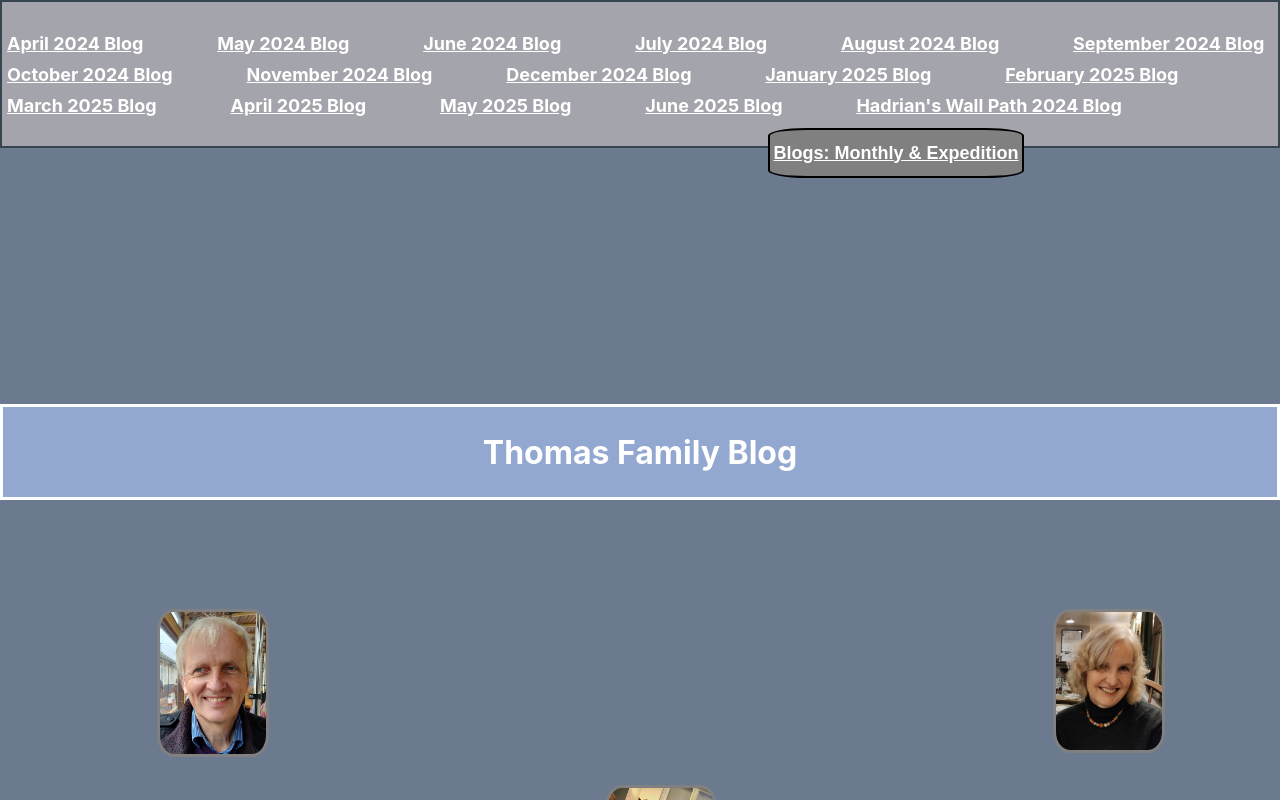
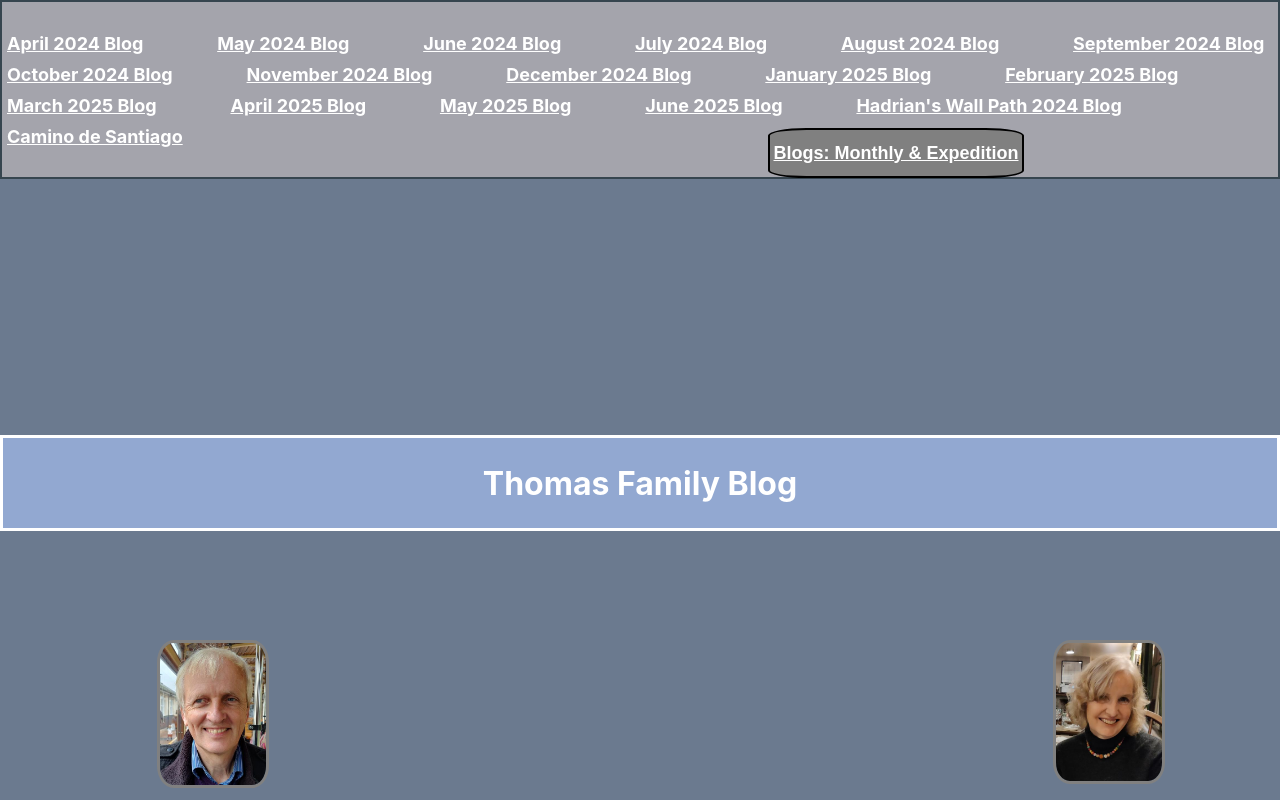
Before and after one commit to JillThomas799/thomasfamilyblog-2024-2025git, a React (Create React App) app: page / in a window 1280 px wide. Both pictures are taken after a click on the button "Blogs: Monthly & Expedition". Shown: the top 800 px of the page. Built offline with nearby package versions, Linux system fonts and the light colour scheme.

Commit message:
Addition CdS page to dropdown menu to see if this corrects the internal CdS page link error in May2025 blog

```diff
--- a/src/components/dropdown.js
+++ b/src/components/dropdown.js
@@ -95,7 +95,11 @@ export default function Dropdown(props) {
                 Hadrian's Wall Path 2024 Blog
               </Link>
             </li>
-            {/* <li className="spacing"><Link to="/caminodesantiago" className="monthLink">Camino de Santiago May 2025 Blog</Link></li> */}
+            <li className="spacing">
+              <Link to="/caminodesantiago" className="monthLink">
+                Camino de Santiago
+              </Link>
+            </li>
           </ul>
         </div>
       ) : null}
```
